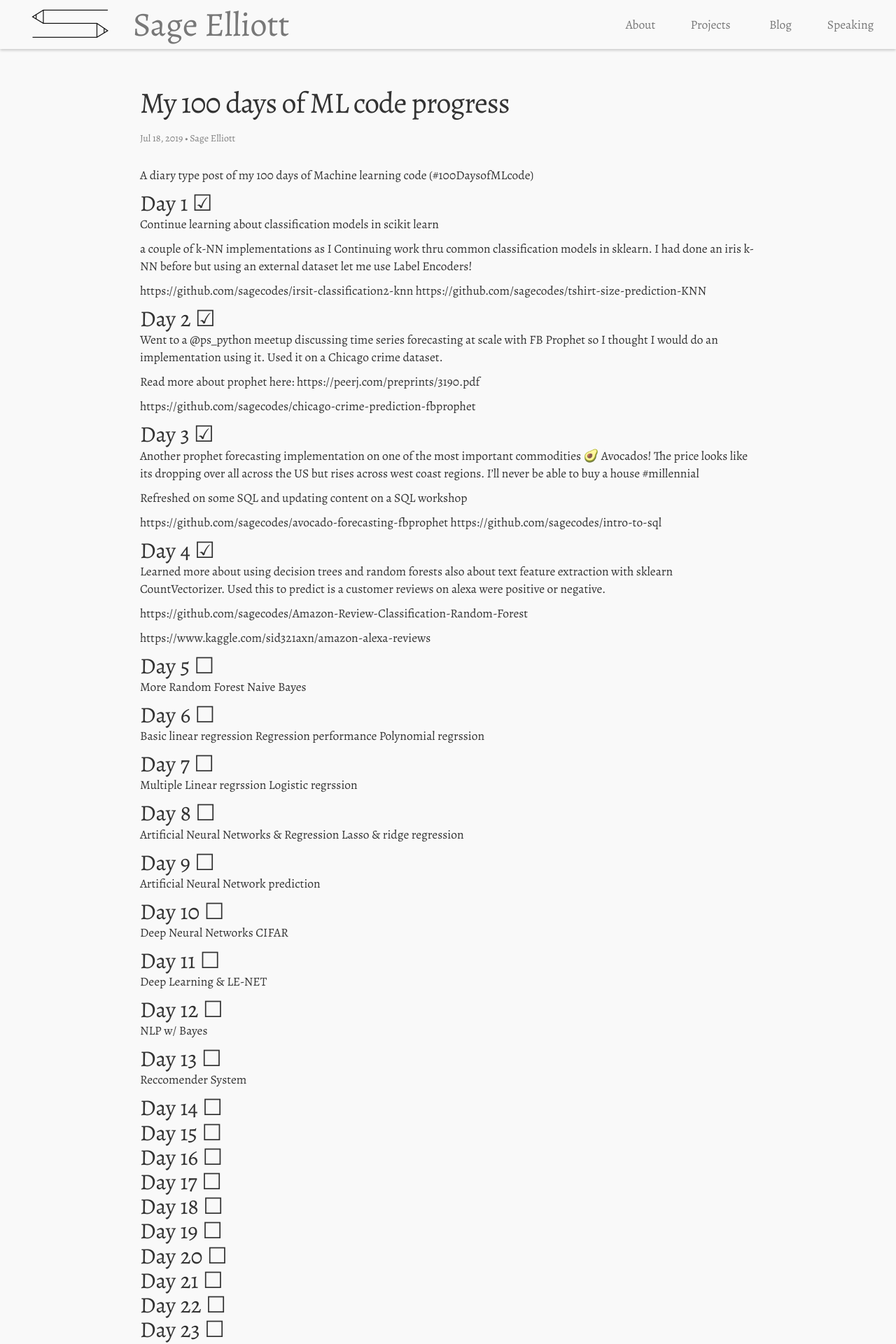
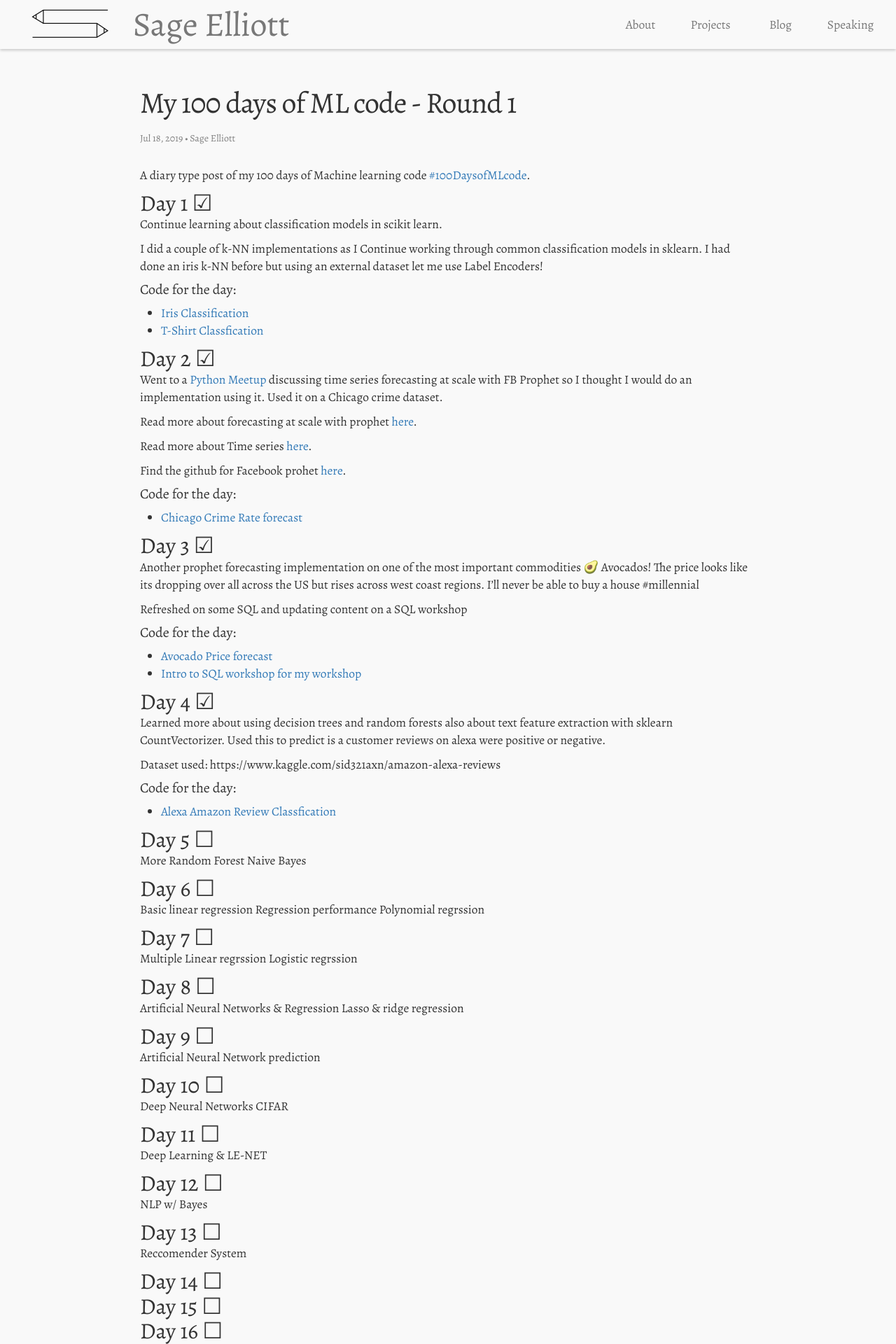
Before and after one commit to sagecodes/sage-blog, a Jekyll site: the page built from _posts/blog/2019-07-18-100daysofcode.markdown, in a window 1280 px wide. Shown: the top 1920 px of the page at 70% size. Built offline with Jekyll 4.4.1, drawn with Linux system fonts in a browser that asks for light colours; nearby versions of some CDN libraries; some web fonts are replaced.

Commit message:
reformat 100 day post

```diff
--- a/_posts/blog/2019-07-18-100daysofcode.markdown
+++ b/_posts/blog/2019-07-18-100daysofcode.markdown
@@ -1,6 +1,6 @@
 ---
 layout: post
-title:  "My 100 days of ML code progress"
+title:  "My 100 days of ML code - Round 1"
 permalink: /100daysofmlcode/
 date:   2019-07-18
 categories: post
@@ -9,26 +9,34 @@ author: Sage Elliott
 published: true
 ---
 
-A diary type post of my 100 days of Machine learning code (#100DaysofMLcode)
+A diary type post of my 100 days of Machine learning code [#100DaysofMLcode](https://twitter.com/search?q=%23100DaysOfMLCode&src=tyah).
 
 ## Day 1 ☑
 
-Continue learning about classification models in scikit learn
+Continue learning about classification models in scikit learn.
 
-a couple of k-NN implementations as I  Continuing work thru common classification models in sklearn. I had done an iris k-NN before but using an external dataset let me use Label Encoders!
+I did a couple of k-NN implementations as I Continue working through common classification models in sklearn. I had done an iris k-NN before but using an external dataset let me use Label Encoders!
 
-https://github.com/sagecodes/irsit-classification2-knn
-https://github.com/sagecodes/tshirt-size-prediction-KNN
+#### Code for the day:
+
+- [Iris Classification](https://github.com/sagecodes/irsit-classification2-knn)
+- [T-Shirt Classfication](https://github.com/sagecodes/tshirt-size-prediction-KNN)
 
 
 
 ## Day 2 ☑
 
-Went to a @ps_python meetup discussing time series forecasting at scale with FB Prophet so I thought I would do an implementation using it. Used it on a Chicago crime dataset.
+Went to a [Python Meetup](https://www.meetup.com/PSPPython/) discussing time series forecasting at scale with FB Prophet so I thought I would do an implementation using it. Used it on a Chicago crime dataset.
 
-Read more about prophet here: https://peerj.com/preprints/3190.pdf
+Read more about forecasting at scale with prophet [here]( https://peerj.com/preprints/3190.pdf).
 
-https://github.com/sagecodes/chicago-crime-prediction-fbprophet
+Read more about Time series [here](https://otexts.com/fpp2/arima.html).
+
+ Find the github for Facebook prohet [here](https://github.com/facebook/prophet).
+
+#### Code for the day:
+
+- [Chicago Crime Rate forecast](https://github.com/sagecodes/chicago-crime-prediction-fbprophet)
 
 
 ## Day 3 ☑
@@ -37,10 +45,10 @@ Another prophet forecasting implementation on one of the most important commodit
 
 Refreshed on some SQL and updating content on a SQL workshop
 
-https://github.com/sagecodes/avocado-forecasting-fbprophet
-https://github.com/sagecodes/intro-to-sql
+#### Code for the day:
 
-
+- [Avocado Price forecast](https://github.com/sagecodes/avocado-forecasting-fbprophet)
+- [Intro to SQL workshop for my workshop](https://github.com/sagecodes/intro-to-sql)
 
 
 ## Day 4 ☑
@@ -48,9 +56,14 @@ https://github.com/sagecodes/intro-to-sql
 Learned more about using decision trees and random forests also about text feature extraction with sklearn CountVectorizer.
 Used this to predict is a customer reviews on alexa were positive or negative.
 
-https://github.com/sagecodes/Amazon-Review-Classification-Random-Forest
+Dataset used: https://www.kaggle.com/sid321axn/amazon-alexa-reviews
 
-https://www.kaggle.com/sid321axn/amazon-alexa-reviews
+#### Code for the day:
+
+- [Alexa Amazon Review Classfication](https://github.com/sagecodes/Amazon-Review-Classification-Random-Forest)
+
+
+
 
 ## Day 5 ☐
 
@@ -98,9 +111,7 @@ Reccomender System
 ## Day 14 ☐
 
 
-
 ## Day 15 ☐
-
 
 
 ## Day 16 ☐
```
